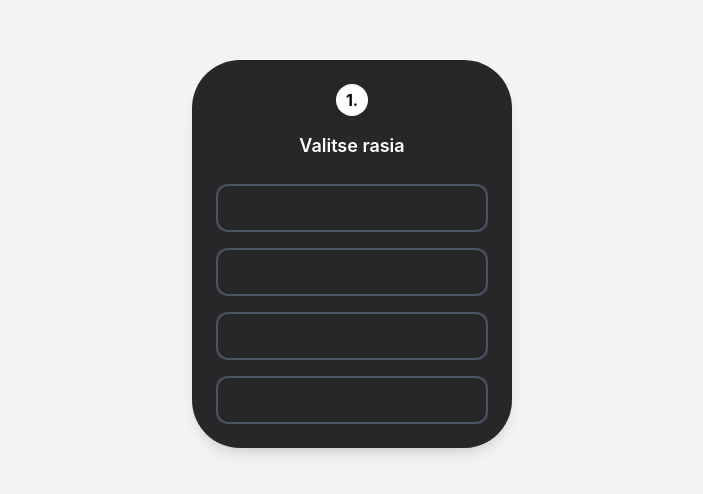
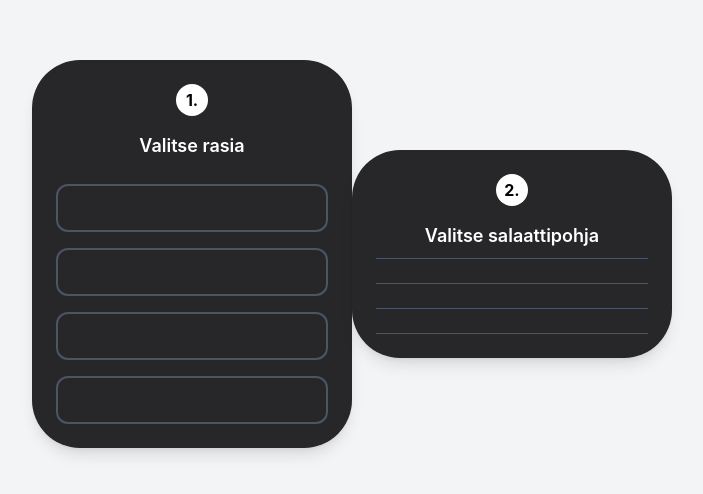
Before and after one commit to Samurdhika/salad-configurator, a React (Vite) app: page / in a window 1280 px wide. Shown: the part 146-640 px from the top of the page, without its empty margins (288-991 px from the left). Built offline with nearby package versions, Linux system fonts and the light colour scheme.

Commit message:
Select base (right panel)

```diff
--- a/src/App.tsx
+++ b/src/App.tsx
@@ -1,10 +1,12 @@
 import React from 'react';
 import { LeftPanel } from './components/LeftPanel';
+import { BaseSelection } from './components/BaseSelection';
 
 export default function App() {
   return (
       <div className ="min-h-screen flex items-center justify-center bg-gray-100">
         <LeftPanel />
+        <BaseSelection />
       </div>
   );
 }
--- /dev/null
+++ b/src/components/BaseSelection.tsx
@@ -0,0 +1,18 @@
+import React  from "react";
+
+export function BaseSelection(){
+    return (
+        <div className="bg-zinc-800 rounded-[3rem] p-6 text-white w-full lg:w-1/4 flex flex-col items-center shadow-lg">
+            <div className="bg-white text-black font-bold rounded-full w-8 h-8 flex items-center justify-center mb-4 shrink-0">
+                2.
+            </div>
+            <h2 className="font-semibold text-lg">Valitse salaattipohja</h2>
+            <div className="w-full flex flex-col gap-4">
+                <div className="border-b border-gray-600 pb-2 flex justify-end gap-4 items-center"/>
+                <div className="border-b border-gray-600 pb-2 flex justify-end gap-4 items-center"/>
+                <div className="border-b border-gray-600 pb-2 flex justify-end gap-4 items-center"/>
+                <div className="border-b border-gray-600 pb-2 flex justify-end gap-4 items-center"/>
+            </div>
+        </div>
+    )
+}
```
